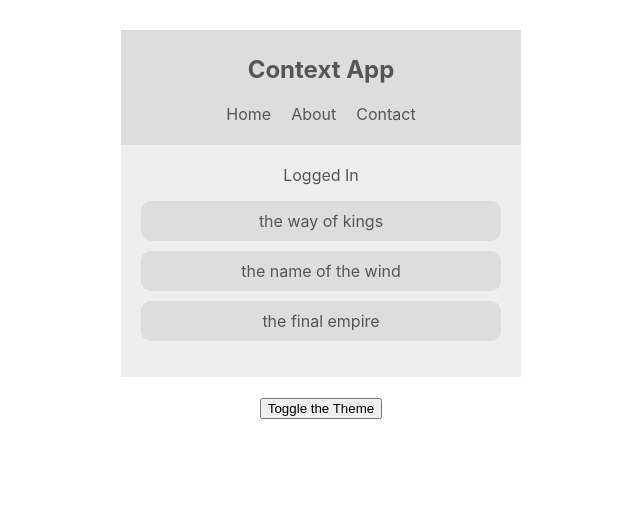
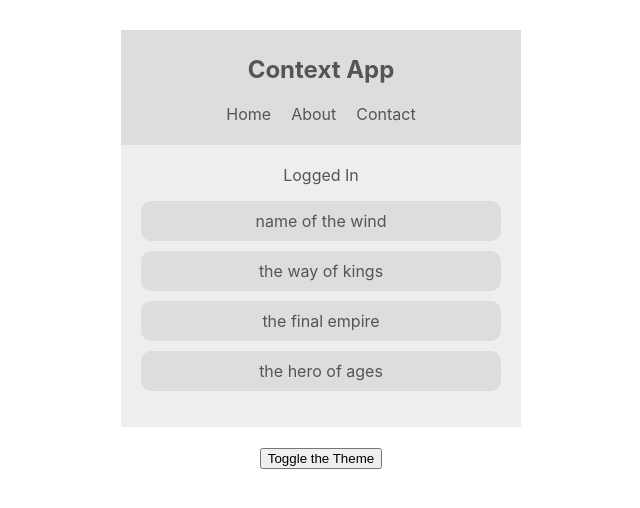
Before and after one commit to shaikhussian/react-context-hoooks, a React (Create React App) app: page / in a window 1280 px wide. Shown: the top 508 px of the page, without its empty margins (319-959 px from the left). Built offline with nearby package versions, Linux system fonts and the light colour scheme.

Commit message:
Added the multiple context and hooks

```diff
--- a/src/App.js
+++ b/src/App.js
@@ -3,6 +3,7 @@
 import NavBar from './components/navBar.js';
 import ThemeContextProvider from './context/ThemeContext.js';
 import AuthContextProvider from './context/AuthContext.js';
+import BookContextProvider from './context/BookContext.js';
 import ThemeToggle from './components/ThemeToggle.js';
 
 function App() {
@@ -11,7 +12,9 @@
       <AuthContextProvider>
         <ThemeContextProvider>
           <NavBar/>
-          <BookList/>
+          <BookContextProvider>
+            <BookList/>
+          </BookContextProvider>
           <ThemeToggle/>
         </ThemeContextProvider>
       </AuthContextProvider>
--- a/src/components/ThemeToggle.js
+++ b/src/components/ThemeToggle.js
@@ -1,15 +1,12 @@
-import React, {Component} from 'react';
+import React, {useContext} from 'react';
 import {ThemeContext} from '../context/ThemeContext';
 
-class ThemeToggle extends Component{
-    static contextType = ThemeContext
 
-    render(){
-        const {toggleTheme} = this.context
-        return(
-            <button onClick={toggleTheme}>Toggle the Theme</button>
-        )
-    }
-}
+const ThemeToggle = ()=>{
+    const {toggleTheme} = useContext(ThemeContext)
+    return(
+        <button onClick={toggleTheme}>Toggle the Theme</button>
+    )
+};
 
 export default ThemeToggle;
--- a/src/components/bookList.js
+++ b/src/components/bookList.js
@@ -1,36 +1,29 @@
-import React, {Component} from 'react';
+import React, {Component,useContext} from 'react';
 import {ThemeContext} from '../context/ThemeContext';
 import {AuthContext} from '../context/AuthContext';
+import {BookContext} from '../context/BookContext';
 
-class BookList extends Component{
-    render(){
-        return(
-            <AuthContext.Consumer>{(authContext)=>{
-                const {isAuthenticated, toggleAuth} = authContext;
+
+const BookList = ()=>{
+    const {isAuthenticated, toggleAuth} = useContext(AuthContext);
     const value =isAuthenticated?'Logged In':'Logged Out'
-                return(
-                        <ThemeContext.Consumer>{(themeContext)=>{
-                            const { isLightTheme, light, dark } = themeContext;
+    const { isLightTheme, light, dark } = useContext(ThemeContext);
     const theme = isLightTheme? light: dark;
+    const books = useContext(BookContext);
     return(
         <div className="book-list" style={{color:theme.syntax,background:theme.bg}}>
             <div onClick={toggleAuth}>
                 {value}
             </div>
             <ul>
-                                        <li style={{background: theme.ui}}>the way of kings</li>
-                                        <li style={{background: theme.ui}}>the name of the wind</li>
-                                        <li style={{background: theme.ui}}>the final empire</li>
+                {books.map(book=>{
+                    return(
+                    <li style={{background: theme.ui}}>{book.title}</li>
+                    )
+                })}
             </ul>
         </div>
     )
-                        }}
-                    </ThemeContext.Consumer>
-                )
-            }}
-          </AuthContext.Consumer>
-        )
-    }
 }
 
 export default BookList;
--- /dev/null
+++ b/src/context/BookContext.js
@@ -0,0 +1,19 @@
+import React, {createContext, useState} from 'react';
+
+export const BookContext = createContext();
+
+const BookContextProvider = (props)=>{
+   const [books,setBooks]=useState([
+        {title:'name of the wind',id:1},
+        {title:'the way of kings',id:2},
+        {title:'the final empire',id:3},
+        {title:'the hero of ages',id:4},
+    ]);
+    return(
+        <BookContext.Provider value={books}>
+            {props.children}
+        </BookContext.Provider>
+    )
+}
+
+export default BookContextProvider;
```
Lines whose indentation alone changed are shown as unchanged.
